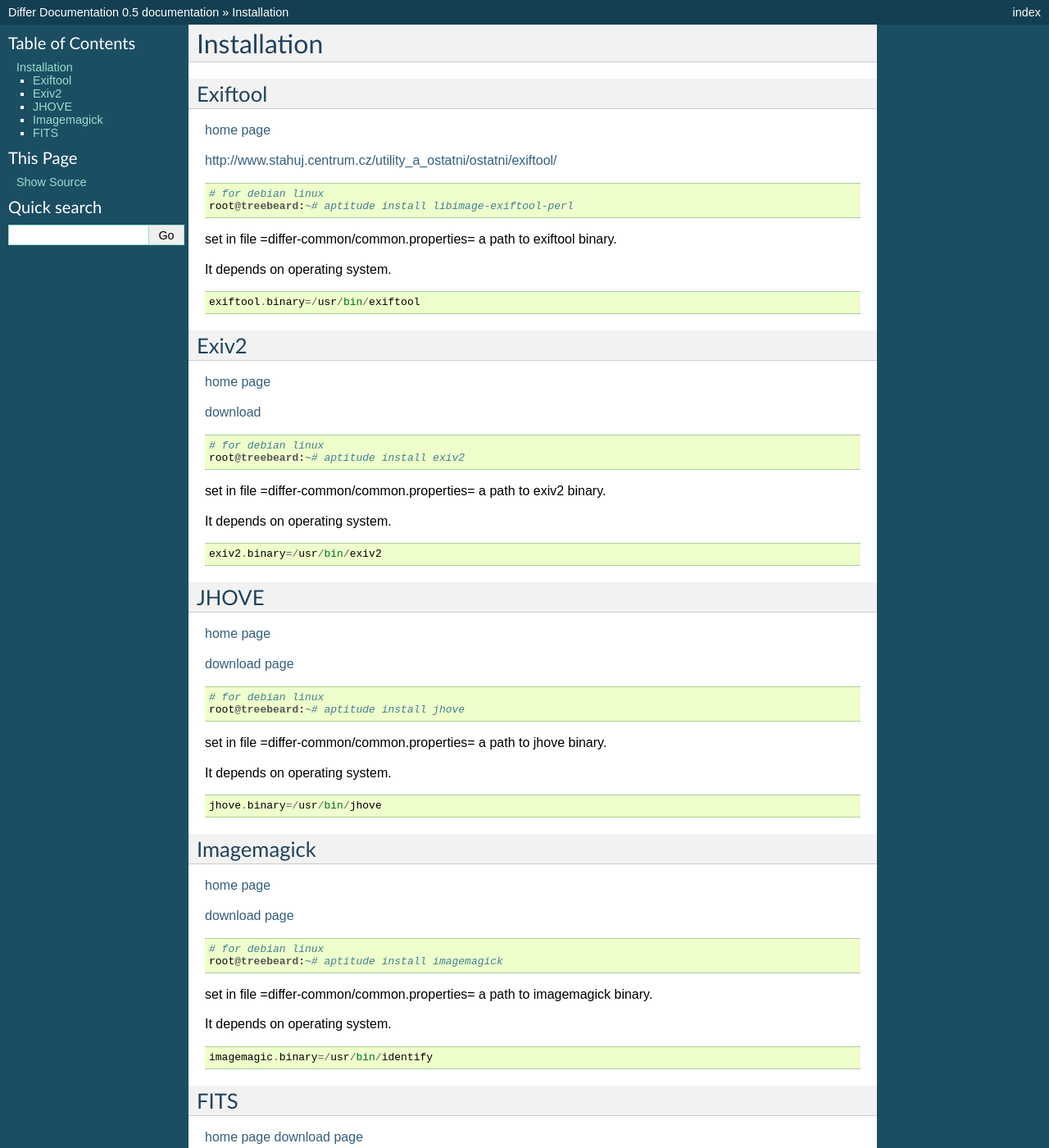
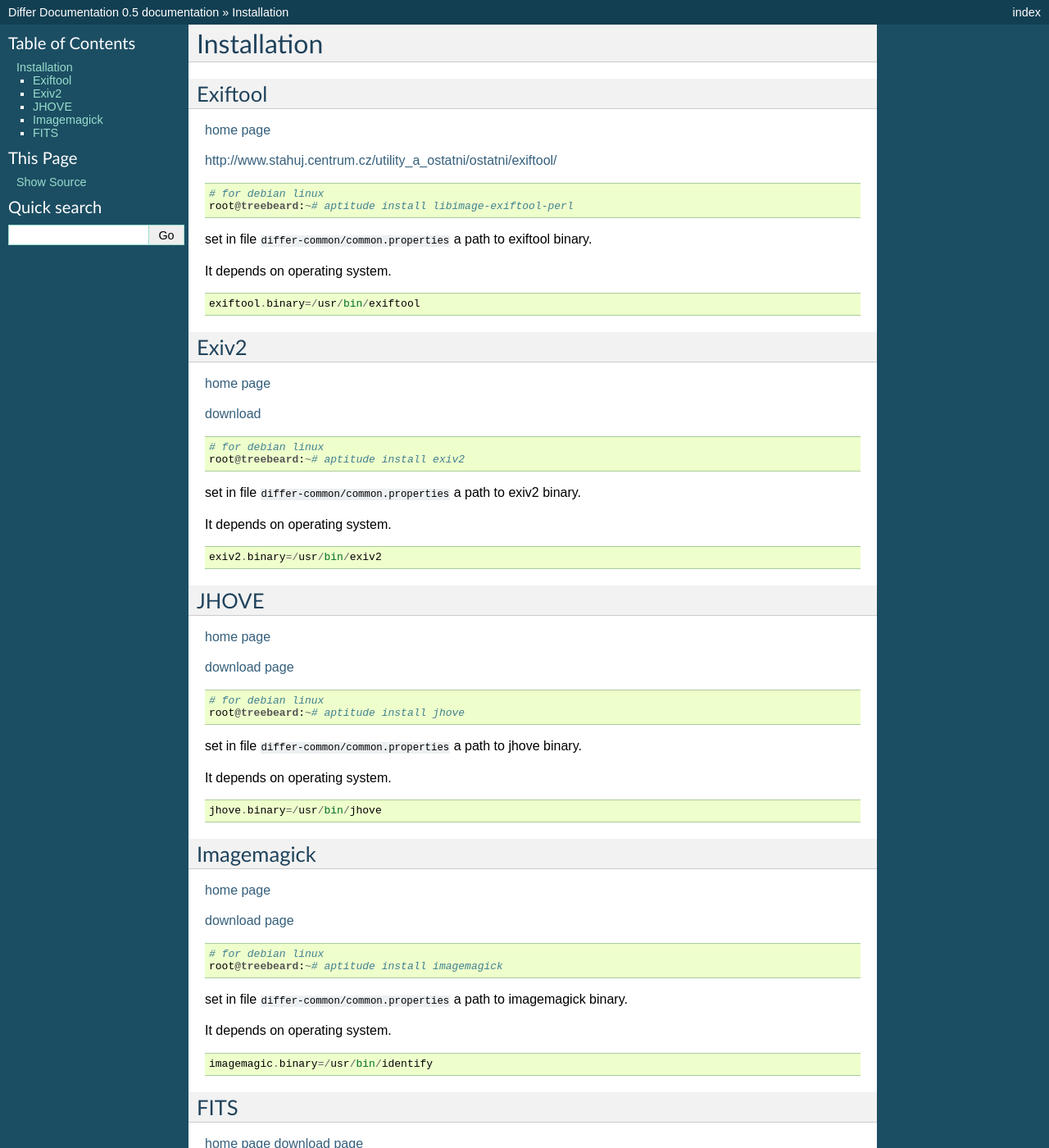
Before and after one commit to xrosecky/differ, a Sphinx documentation site: the page built from docs/installation.rst, in a window 1280 px wide and 1400 px high. Shown: the whole window at 82% size. Built offline with Sphinx 7.4.7, drawn with Linux system fonts in a browser that asks for light colours; some of the changed text lies outside the part shown.

```diff
--- a/docs/installation.rst
+++ b/docs/installation.rst
@@ -14,7 +14,7 @@ http://www.stahuj.centrum.cz/utility_a_ostatni/ostatni/exiftool/
    root@treebeard:~# aptitude install libimage-exiftool-perl
 
 
-set in file =differ-common/common.properties=
+set in file ``differ-common/common.properties``
 a path to exiftool binary.
 
 It depends on operating system.
@@ -38,7 +38,7 @@ Exiv2
    root@treebeard:~# aptitude install exiv2
 
 
-set in file =differ-common/common.properties=
+set in file ``differ-common/common.properties``
 a path to exiv2 binary.
 
 It depends on operating system.
@@ -61,7 +61,7 @@ JHOVE
    root@treebeard:~# aptitude install jhove
 
 
-set in file =differ-common/common.properties=
+set in file ``differ-common/common.properties``
 a path to jhove binary.
 
 It depends on operating system.
@@ -85,7 +85,7 @@ Imagemagick
    root@treebeard:~# aptitude install imagemagick
 
 
-set in file =differ-common/common.properties=
+set in file ``differ-common/common.properties``
 a path to imagemagick binary.
 
 It depends on operating system.
@@ -108,7 +108,7 @@ FITS
    stavel@treebeard:~/lib$ chmod 755 fits-0.6.1/fits.sh
 
 
-set in file =differ-common/common.properties=
+set in file ``differ-common/common.properties``
 a path to fits binary.
 
 It depends on operating system.
```
Also changed, not shown: 5 other files.
